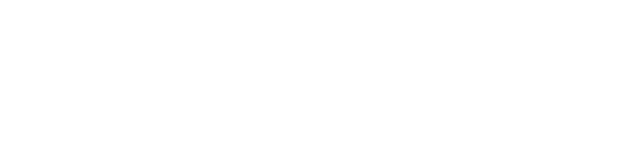
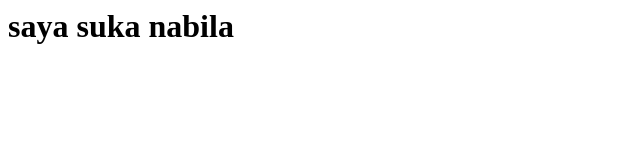
Before and after one commit to syahrultok117927-arch/zeini, a plain HTML site: page index.html in a window 1280 px wide. Shown: the whole page, without its empty margins (0-640 px from the left). Drawn offline with Linux system fonts and the light colour scheme.

Commit message:
Update index.html

```diff
--- a/index.html
+++ b/index.html
@@ -1,6 +1,7 @@
 <!DOCKTYPE html>
 <head>
+   <title>nama saya zeini</title>
+</head>
   <body>
-    <title>nama saya zeini</title>
+   <h1>saya suka nabila</h1>
    </body>
-</head>
```
